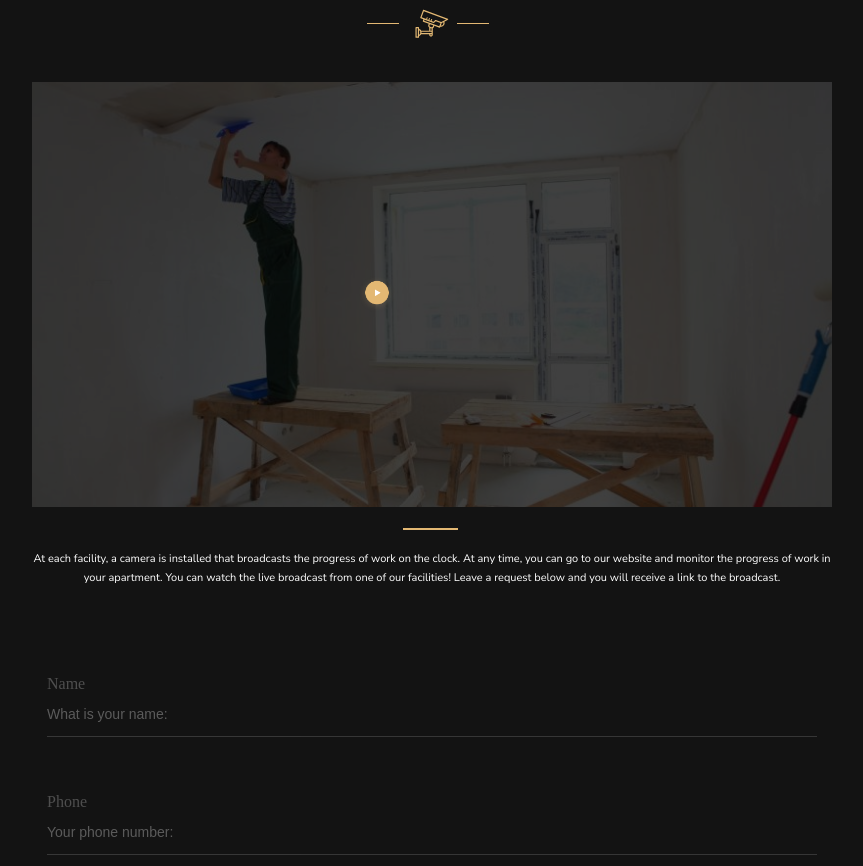
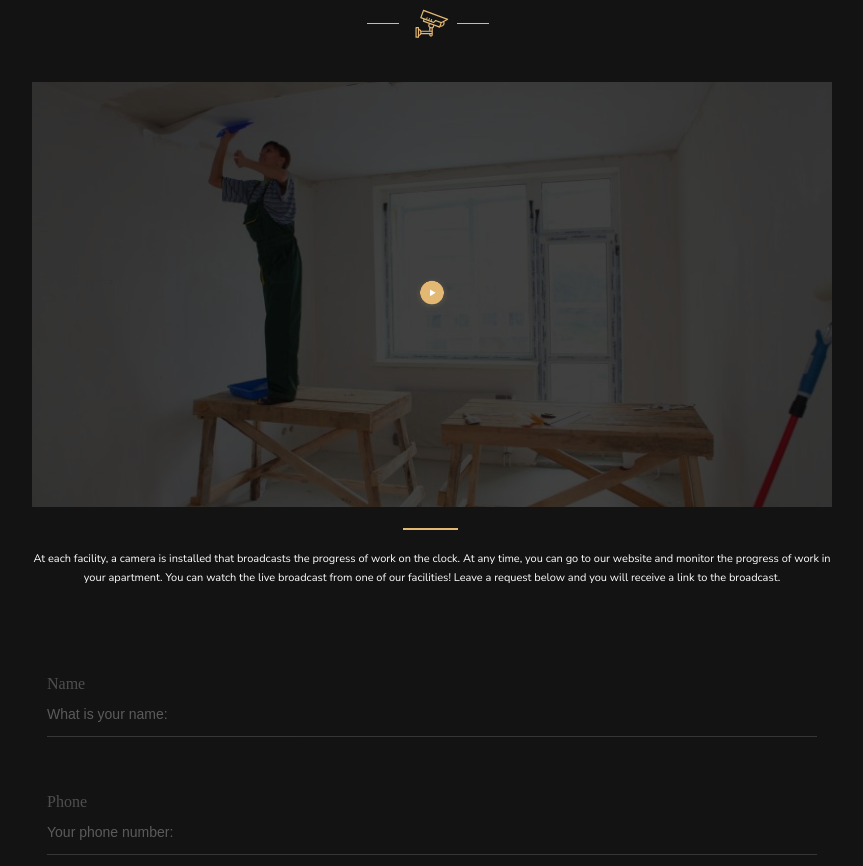
Before and after one commit to DaniilOr/daniilor.github.io, a plain HTML site: page index.html in a window 1280 px wide. Shown: the part 1830-2696 px from the top of the page, without its empty margins (208-1071 px from the left). Drawn offline with Linux system fonts and the light colour scheme.

Commit message:
fix play

```diff
--- a/css/index.css
+++ b/css/index.css
@@ -1249,7 +1249,9 @@ input::placeholder {
     width: 40px;
     height: 40px;
   }
-
+  .play{
+    left: calc(50% - 20px);
+  }
   .control-promotion {
     font-size: 11px;
     line-height: 19px;
```
